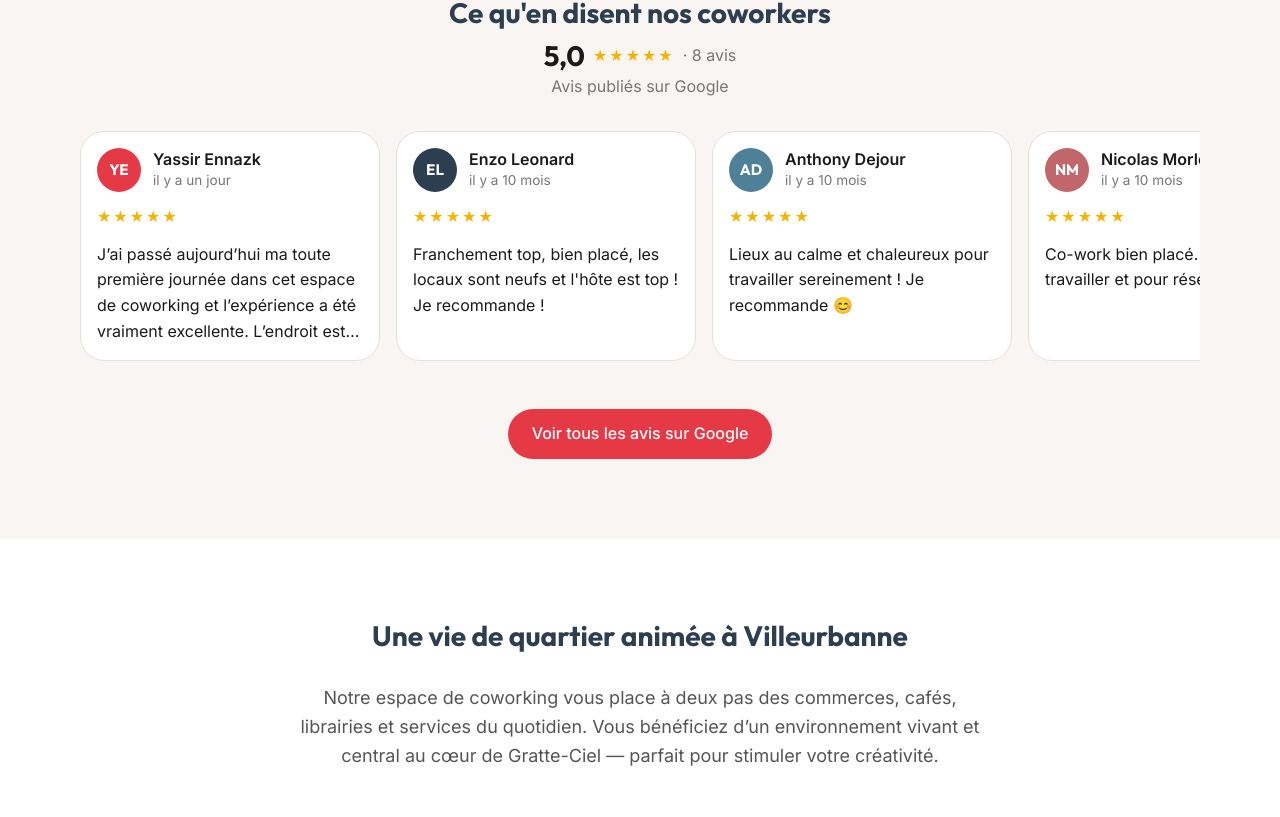
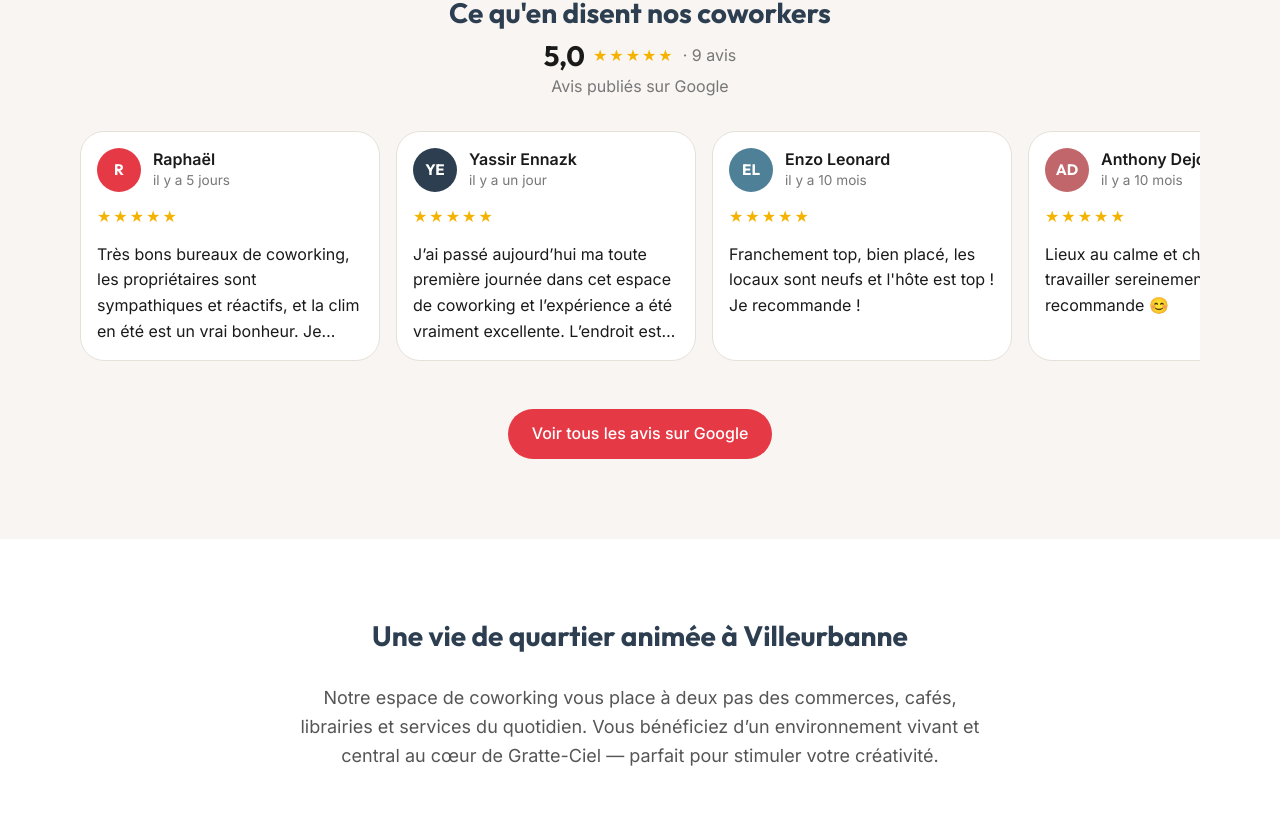
Before and after one commit to GaetanConstant/scopa-studio, a React (Vite) app: page / in a window 1280 px wide. Shown: the part 1492-2309 px from the top of the page. Built offline with nearby package versions, Linux system fonts and the light colour scheme.

Commit message:
feat(avis): ajoute l'avis Google de Raphaël
Neuvième avis 5 étoiles, placé en tête car le plus récent ; le compteur
passe à 9.

```diff
--- a/src/data.js
+++ b/src/data.js
@@ -18,10 +18,11 @@ export const content = {
         title: "Ce qu'en disent nos coworkers",
         source: "Avis publiés sur Google",
         average: "5,0",
-        count: 8,
+        count: 9,
         linkLabel: "Voir tous les avis sur Google",
         linkUrl: "https://share.google/HvULkIi5KIrd7D1C9",
         items: [
+            { author: "Raphaël", rating: 5, date: "il y a 5 jours", text: "Très bons bureaux de coworking, les propriétaires sont sympathiques et réactifs, et la clim en été est un vrai bonheur. Je recommande." },
             { author: "Yassir Ennazk", rating: 5, date: "il y a un jour", text: "J’ai passé aujourd’hui ma toute première journée dans cet espace de coworking et l’expérience a été vraiment excellente. L’endroit est très calme, extrêmement propre et aménagé de façon très moderne et élégante. Tout est pensé pour pouvoir travailler confortablement et dans de très bonnes conditions. Le café est disponible, ce qui est toujours très appréciable pendant une journée de travail, et surtout, les personnes sur place sont très accueillantes, sympathiques et bienveillantes. Je suis vraiment très satisfait de cette première journée et ravi d’avoir découvert cet endroit. J’ai déjà hâte d’y passer encore de nombreuses heures à travailler. Je recommande vivement !" },
             { author: "Enzo Leonard", rating: 5, date: "il y a 10 mois", text: "Franchement top, bien placé, les locaux sont neufs et l'hôte est top ! Je recommande !" },
             { author: "Anthony Dejour", rating: 5, date: "il y a 10 mois", text: "Lieux au calme et chaleureux pour travailler sereinement ! Je recommande 😊" },
```
